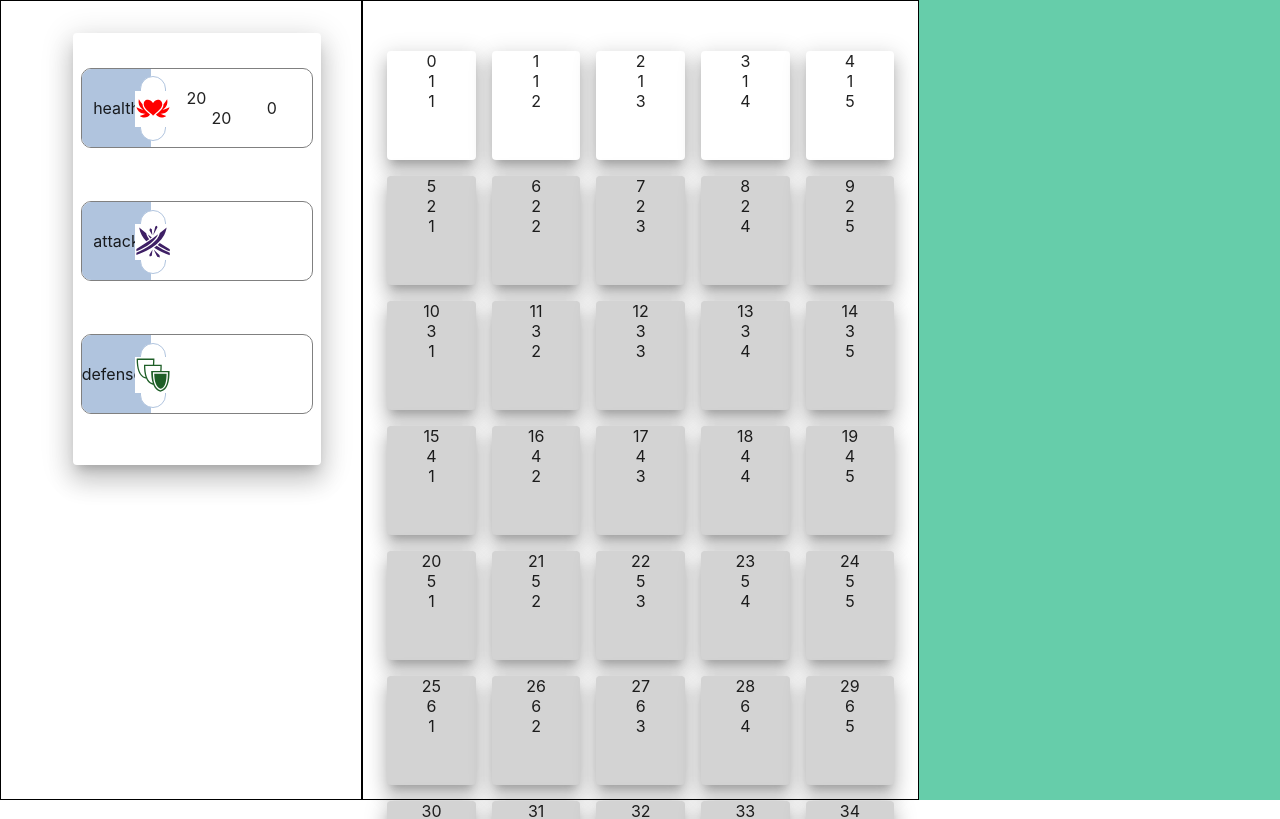
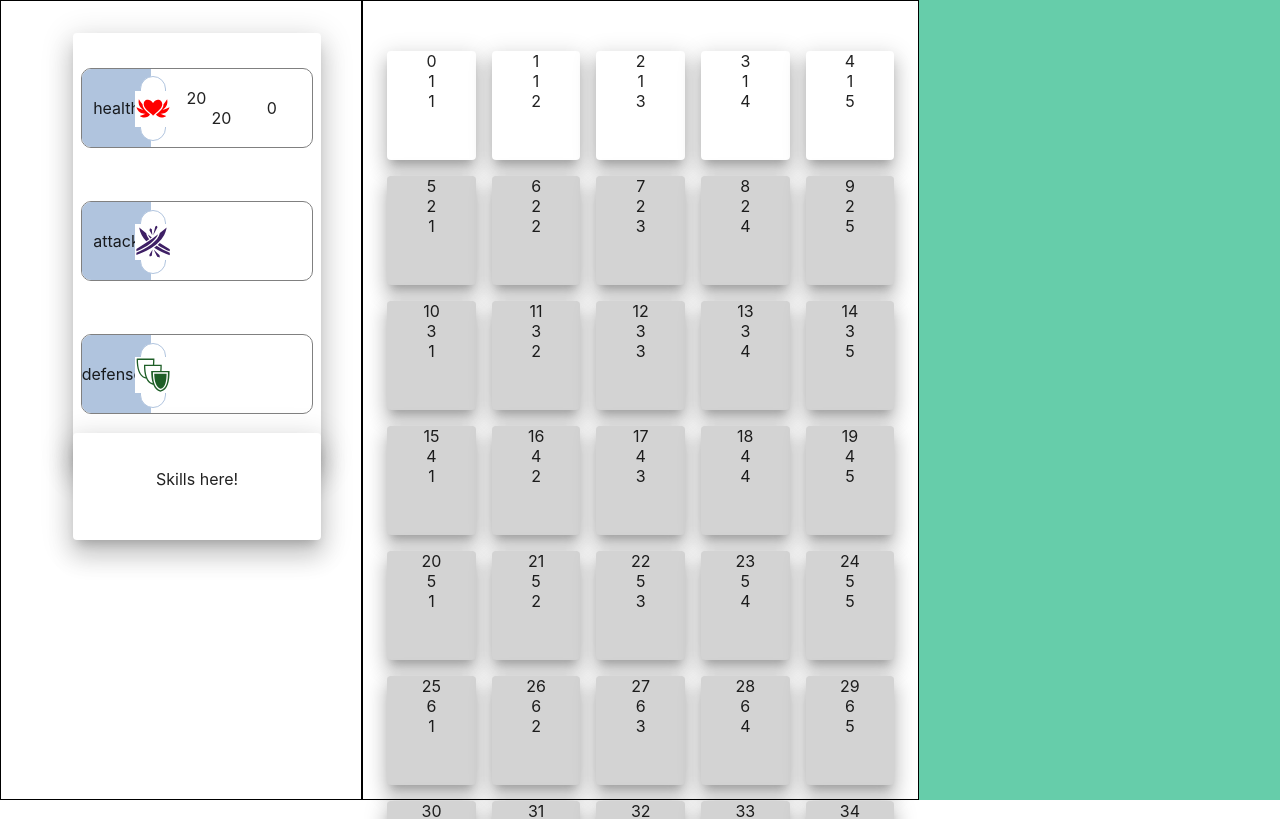
Before and after one commit to arturaszuta/card-warrior, a React (Create React App) app: page / in a window 1280 px wide. Shown: the top 819 px of the page. Built offline with nearby package versions, Linux system fonts and the light colour scheme.

Commit message:
Add skills area

```diff
--- a/src/App.css
+++ b/src/App.css
@@ -157,6 +157,11 @@ cursor: not-allowed;
   height: 400px;
 }
 
+.skillsContainer {
+  width: 100%;
+  height: 75px;
+}
+
 .statsPaper {
   width: 100%;
   height: 100%;
--- a/src/components/CharacterTab.tsx
+++ b/src/components/CharacterTab.tsx
@@ -2,11 +2,13 @@ import React from "react"
 import { Container } from "@material-ui/core"
 
 import Stats from "./Stats";
+import Skills from "./Skills";
 
 const Character = () => {
     return(
         <Container className="leftSidebar">
             <Stats />
+            <Skills />
         </Container>
     )
 }
--- /dev/null
+++ b/src/components/Skills.tsx
@@ -0,0 +1,17 @@
+import React from "react";
+import { Container, Paper, Grid } from "@material-ui/core";
+
+const Skills = () => {
+
+    return(
+        <Container className="skillsContainer">
+            <Paper className="statsPaper" elevation={16}>
+                <Grid container className="statsGrid" spacing={2}>
+                    <p>Skills here!</p>
+                </Grid>
+            </Paper>
+        </Container>
+    )
+}
+
+export default Skills;
```
